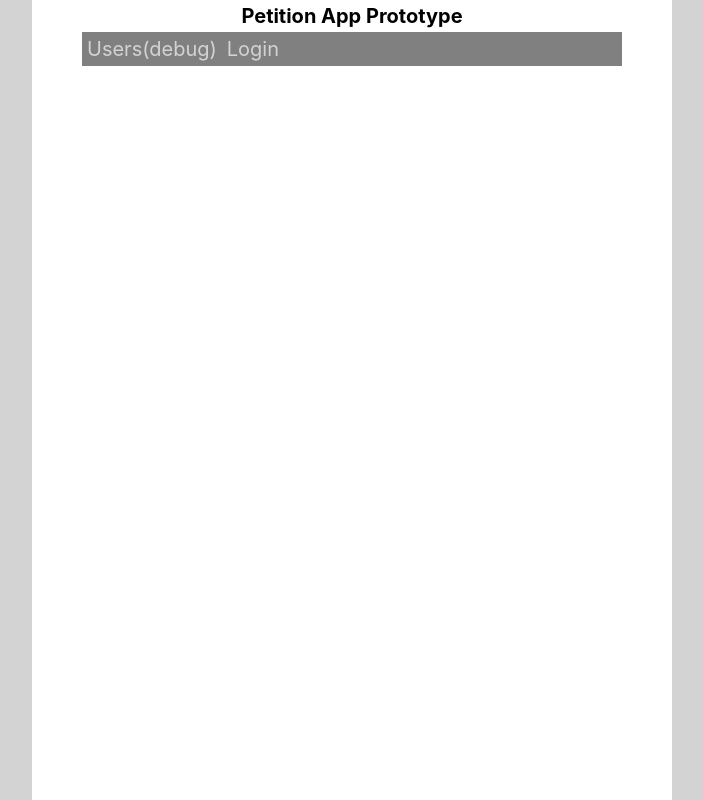
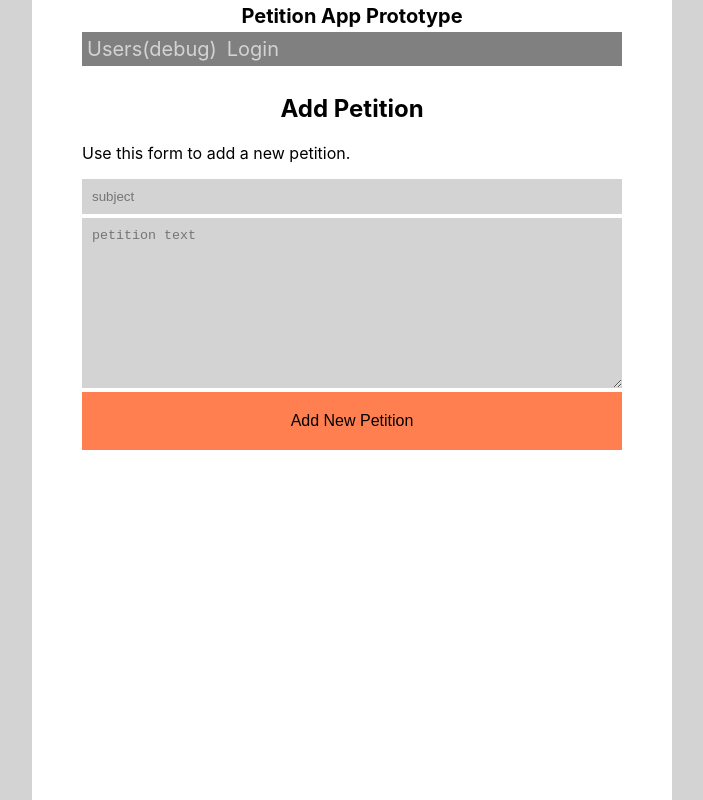
Before and after one commit to DavidMershon81/conversation_app, a React (Create React App) app: page /add_petition in a window 1280 px wide. Shown: the whole page, without its empty margins (288-991 px from the left). Built offline with nearby package versions, Linux system fonts and the light colour scheme.

Commit message:
added separate page for adding a new petition

```diff
--- a/src/App.js
+++ b/src/App.js
@@ -3,6 +3,7 @@ import { BrowserRouter as Router, Route, Link } from 'react-router-dom';
 import DebugUsersView from './components/DebugUsersView';
 import PetitionGroupView from './components/PetitionGroupView';
 import AddPetitionGroupView from './components/AddPetitionGroupView';
+import AddPetitionView from './components/AddPetitionView';
 import PetitionView from './components/PetitionView';
 import LoginView from './components/LoginView';
 import HomeView from './components/HomeView';
@@ -36,6 +37,7 @@ const App = () => {
           <Route path='/home' exact component={HomeView} />
           <Route path='/petition_group/' render={ () => (<PetitionGroupView basePath='/petition_group/' />)} />
           <Route path='/add_petition_group/' exact component={AddPetitionGroupView} />
+          <Route path='/add_petition/' render={ () => (<AddPetitionView basePath='/add_petition/' />)} />
           <Route path='/petitions/' render={ () => (<PetitionView basePath='/petitions/' />)} />
           <Route path='/debug/users' exact component={DebugUsersView} />
         </AppContext.Provider>
--- /dev/null
+++ b/src/components/AddPetitionView.js
@@ -0,0 +1,27 @@
+import { usePostDataAuth } from   '../hooks/usePostData';
+import AddPetitionForm from './AddPetitionForm';
+import { LoadingBox } from './MiscControls';
+import { useLocation } from 'react-router-dom';
+
+const AddPetitionView = ({ basePath }) => {
+    const location = useLocation();
+    const petitionGroupId = location.pathname.replace(basePath, '');
+    const { post:postPetition, confirmMessage, loading, error, errorMessage } = usePostDataAuth({
+        url:'/api/petitions',
+        confirmText:'Added New Petition'
+    });
+
+    console.log("AddPetitionView - petitionGroupID:" + petitionGroupId);
+
+    return (
+        <section>
+            <h2>Add Petition</h2>
+            <p>Use this form to add a new petition.</p>
+            <AddPetitionForm petitionGroupId={petitionGroupId} onSubmit={postPetition} />
+            {confirmMessage && <p>{confirmMessage}</p>}
+            <LoadingBox loading={loading} error={error} errorMessage={errorMessage} />
+        </section>
+    );
+}
+
+export default AddPetitionView
--- a/src/components/PetitionGroupView.js
+++ b/src/components/PetitionGroupView.js
@@ -1,12 +1,11 @@
 import { useLocation, Link } from 'react-router-dom';
 import useFetchDataAuth from  '../hooks/useFetchDataAuth'
 import { LoadingBox } from './MiscControls';
-import AddPetitionForm from './AddPetitionForm';
 import { useRef } from 'react';
 
 const PetitionGroupPetitionsSection = ({ petitionGroupId }) => {
     const getRequestParams = useRef({ petition_group_id : petitionGroupId });
-    const { data:petitions, addData:addPetition, loading, error, errorMessage } = useFetchDataAuth({
+    const { data:petitions, loading, error, errorMessage } = useFetchDataAuth({
         url:'/api/petitions',
         getRequestParams:getRequestParams.current
     });
@@ -15,7 +14,6 @@ const PetitionGroupPetitionsSection = ({ petitionGroupId }) => {
       <>
       <br/><strong>Petitions</strong>
       <LoadingBox loading={loading} error={error} errorMessage={errorMessage} />
-      <AddPetitionForm petitionGroupId={petitionGroupId} onSubmit={addPetition} />
       <ul className='petitions_list_group'>
       { (petitions && petitions.length > 0) ? petitions.map((petition, index) =>
         <li className='petitions_list_item' key={index}>
@@ -25,6 +23,9 @@ const PetitionGroupPetitionsSection = ({ petitionGroupId }) => {
         <p>This group has no petition yet.</p>
       }
       </ul>
+        {petitions && <div className='add_petition_group_btn'>
+          <Link className='add_petition_group_text' to={`/add_petition/${petitionGroupId}`}>Add New Petition</Link>
+        </div>}
       </>
     );
 };
```
